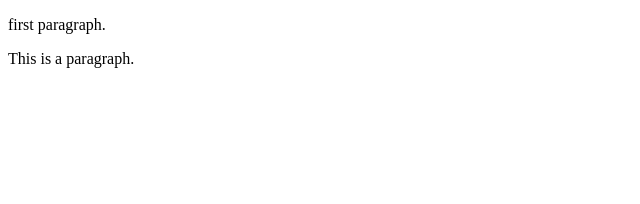
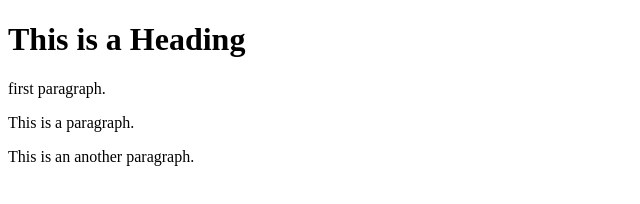
Before and after one commit to PabloHdzVizcarra/learning-git, a plain HTML site: page index.html in a window 1280 px wide. Shown: the whole page, without its empty margins (0-640 px from the left). Drawn offline with Linux system fonts and the light colour scheme.

Commit message:
Update index.html

```diff
--- a/index.html
+++ b/index.html
@@ -4,7 +4,9 @@
     <title>Page Title</title>
 </head>
 <body>
+    <h1>This is a Heading</h1>
     <p>first paragraph.</p>
     <p>This is a paragraph.</p>
+    <p>This is an another paragraph.</p>
 </body>
 </html>
```
